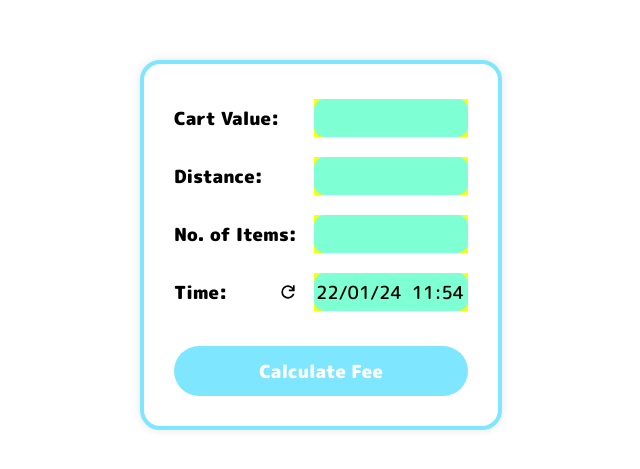
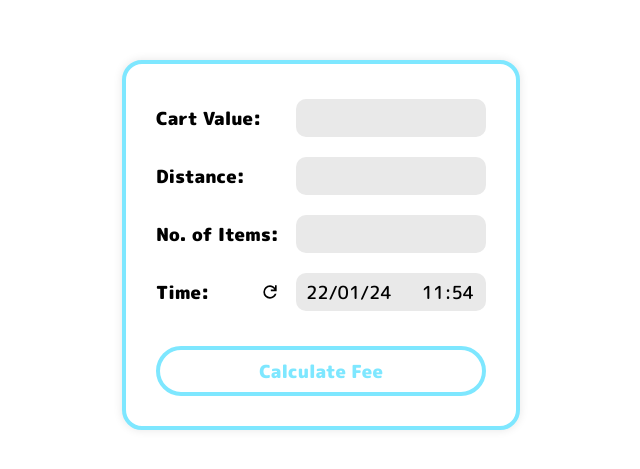
Before and after one commit to nine-chairs/testaufgabe, a React (Create React App) app: page / in a window 1280 px wide. Shown: the part 155-624 px from the top of the page, without its empty margins (319-959 px from the left). Built offline with nearby package versions, Linux system fonts and the light colour scheme.

Commit message:
updated styling

```diff
--- a/src/components/Calculator/Calculator.css
+++ b/src/components/Calculator/Calculator.css
@@ -54,17 +54,19 @@ output {
   justify-content: space-between;
   align-items: center;
   margin-left: 10px;
-  background-color: yellow;
+  /* background-color: yellow; */
   /* width: 200px; */
 
 }
 
 .inputField {
- background-color: aquamarine;
+ background-color: rgb(233, 233, 233);
  border-radius: 10px;
+ padding-left: 10px;
+ padding-right: 10px;
  border: none;
  height: 36px;
- width: 150px;
+ width: 170px;
 }
 
 .buttonContainer {
@@ -90,6 +92,13 @@ output {
 
 .calculateFeeButton:hover {
   background-color: #4DA8DA;
+}
+
+.calculateFeeButton.disabledButton {
+  background-color: white;
+  border: 4px solid #7EE7FF;
+  color: #7EE7FF;
+  cursor: not-allowed;
 }
 
 .resetTimeButton {
@@ -133,7 +142,7 @@ output {
   justify-content: space-between;
   align-items: center;
   /* background-color: aquamarine; */
-  width: 150px;
+  width: 180px;
 }
 
 .totalPriceOutput {
--- a/src/components/Calculator/Calculator.tsx
+++ b/src/components/Calculator/Calculator.tsx
@@ -40,7 +40,7 @@ const Calculator: React.FC = () => {
             type="number"
             value={viewModel.state.deliveryDistanceInput}
             onChange={(e) => viewModel.handleInputChange(e, 'deliveryDistanceInput')}
-            min="0"
+            min="1"
           />
         </div>
       </div>
@@ -57,7 +57,7 @@ const Calculator: React.FC = () => {
             type="number"
             value={viewModel.state.numberOfItemsInput}
             onChange={(e) => viewModel.handleInputChange(e, 'numberOfItemsInput')}
-            min="0"
+            min="1"
           />
         </div>
       </div>
@@ -83,9 +83,13 @@ const Calculator: React.FC = () => {
 
       <div className='buttonContainer'>
         <button
-          className='calculateFeeButton'
-          onClick={viewModel.calculateDeliveryFee}>
-          Calculate Fee
+          className={`calculateFeeButton ${viewModel.areAllInputsFilled() ? '' : 'disabledButton'}`}
+          onClick={viewModel.calculateDeliveryFee}
+          disabled={!viewModel.areAllInputsFilled()}
+        >
+          <text>
+            Calculate Fee
+          </text>
         </button>
       </div>
 
@@ -93,7 +97,9 @@ const Calculator: React.FC = () => {
         <div className='outputWrapper'>
           <div className='outputContainer'>
             <div className='outputLabelContainer'>
-              <label>Delivery Fee:</label>
+              <label>
+                Delivery Fee:
+              </label>
             </div>
             <div className='outputValueContainer'>
               <output>
@@ -103,7 +109,9 @@ const Calculator: React.FC = () => {
           </div>
           <div className='outputContainer'>
             <div className='outputLabelContainer'>
-              <label>Total:</label>
+              <label>
+                Total:
+              </label>
             </div>
             <div className='outputValueContainer'>
               <output className='totalPriceOutput'>
--- a/src/components/Calculator/viewModel.ts
+++ b/src/components/Calculator/viewModel.ts
@@ -126,6 +126,14 @@ const useViewModel = () => {
     setState((prev) => ({ ...prev, dateTime: getCurrentDateTime() }));
   };
 
+  const areAllInputsFilled = () => {
+    return (
+      state.cartValueInput.trim() !== '' &&
+      state.deliveryDistanceInput.trim() !== '' &&
+      state.numberOfItemsInput.trim() !== ''
+    );
+  };
+
   return {
     state,
     calculateDeliveryFee,
@@ -134,6 +142,7 @@ const useViewModel = () => {
     handleDatepickerFocus,
     handleDateBlur,
     resetDateTime,
+    areAllInputsFilled,
   };
 };
 
--- a/src/components/Calendar/Calendar.css
+++ b/src/components/Calendar/Calendar.css
@@ -2,9 +2,11 @@
   font-family: 'M PLUS Rounded 1c';
   font-weight: 500;
   font-size: 18px;
-  background-color: aquamarine;
+  background-color: rgb(233, 233, 233);
+  border: none;
   border-radius: 10px;
-  border: none;
+  padding-left: 10px;
+  padding-right: 10px;
   height: 36px;
-  width: 150px;
+  width: 170px;
 }
--- a/src/components/Calendar/Calendar.tsx
+++ b/src/components/Calendar/Calendar.tsx
@@ -21,7 +21,7 @@ const Calendar: React.FC<CalendarProps> = ({ selectedDate, onDateChange, onFocus
         onBlur={onBlur}
         showTimeSelect
         timeFormat="HH:mm"
-        dateFormat="dd/MM/yy  HH:mm"
+        dateFormat="dd/MM/yy      HH:mm"
       />
     </>
   );
```
